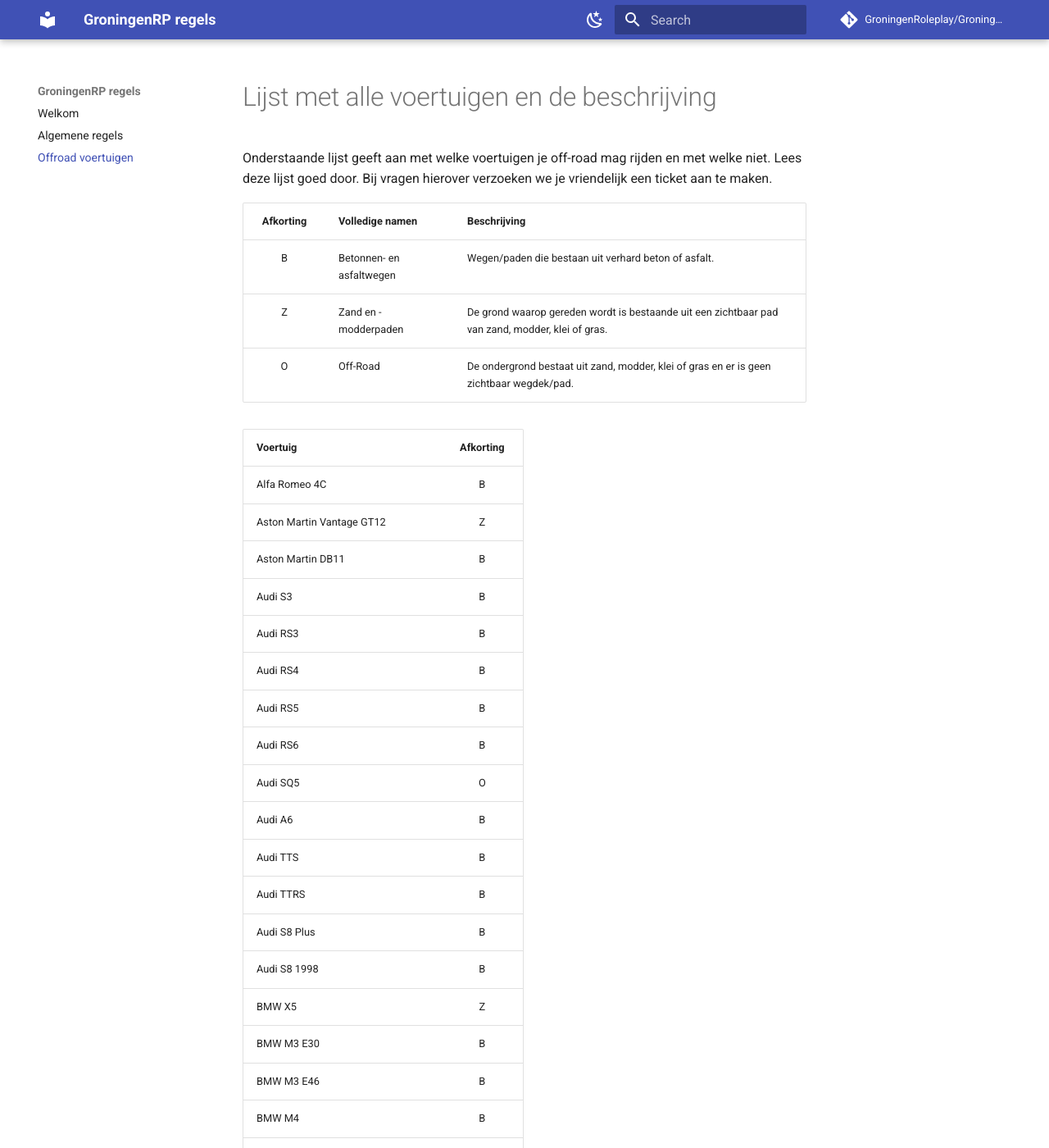
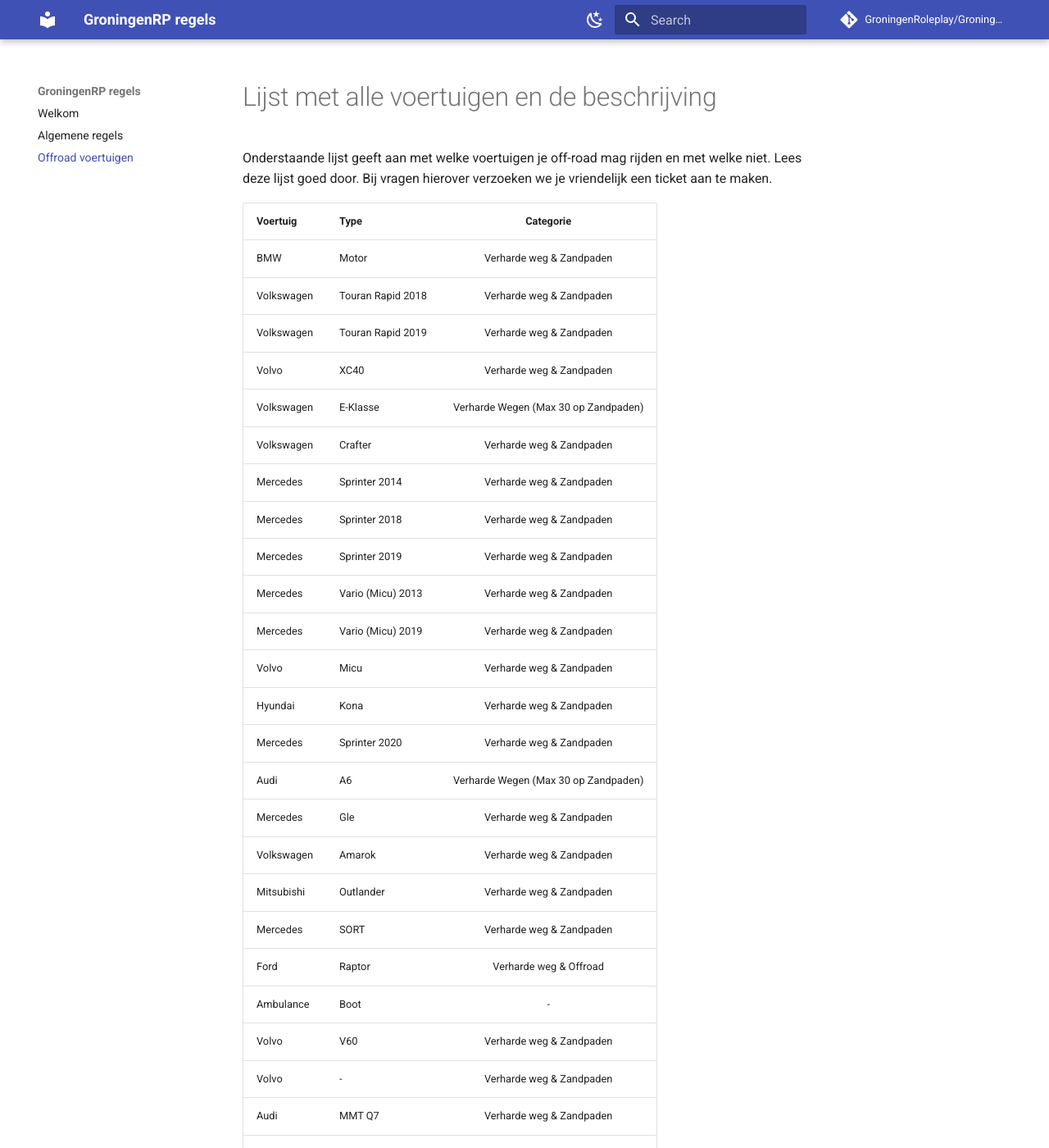
Before and after one commit to MeetixRP/Meetix-Informatie, an MkDocs documentation site: the page built from docs/offroad.md, in a window 1280 px wide and 1400 px high. Shown: the whole window at 82% size. Built offline with MkDocs 1.6.1 and Material for MkDocs 9.7.7, drawn with Linux system fonts in a browser that asks for light colours; comment, search, counter and statistics services are not loaded; some of the changed text lies outside the part shown.

Commit message:
Offroad juiste lijst erin

```diff
--- a/docs/offroad.md
+++ b/docs/offroad.md
@@ -2,119 +2,32 @@
 
 Onderstaande lijst geeft aan met welke voertuigen je off-road mag rijden en met welke niet. Lees deze lijst goed door. Bij vragen hierover verzoeken we je vriendelijk een ticket aan te maken.
 
-| Afkorting | Volledige namen | Beschrijving |
-|:---:|---|---|
-|B| Betonnen- en asfaltwegen | Wegen/paden die bestaan uit verhard beton of asfalt. |
-|Z| Zand en -modderpaden | De grond waarop gereden wordt is bestaande uit een zichtbaar pad van zand, modder, klei of gras.
-|O| Off-Road | De ondergrond bestaat uit zand, modder, klei of gras en er is geen zichtbaar wegdek/pad. |
-
-| Voertuig | Afkorting |
-|---|:---:|
-| Alfa Romeo 4C | B
-| Aston Martin Vantage GT12 | Z
-| Aston Martin DB11 | B
-| Audi  S3 | B
-| Audi RS3 | B
-| Audi RS4 | B
-| Audi RS5 | B
-| Audi RS6 | B
-| Audi SQ5 | O
-| Audi A6 | B
-| Audi TTS | B
-| Audi TTRS | B
-| Audi S8 Plus | B
-| Audi S8 1998 | B
-| BMW X5 | Z
-| BMW M3 E30 | B
-| BMW M3 E46 | B
-| BMW M4 | B
-| BMW M5 Wagon | B
-| BMW M5 E28 | B
-| BMW  M5 E60 | B
-| BMW M8 | B
-| BMW X7 M50i | O
-| Brabus 800 | Z
-| Brabus B63S | O
-| Buick GNX | B
-| Chevrolet Camaro SS 1969 | B
-| Chevrolet Tahoe | Z
-| Citroen DS3 | B
-| Corvette C6 R1 | B
-| Corvette C8 | B
-| Dodge Charger 2017 | B
-| Dodge Demon | B
-| Dodge Ram | Z
-| Ferrari Roma | B
-| Ferrari 458 Italia | B
-| Ferrari 458 Speciale | B
-| Ferrari 812 Superfast | B
-| Fiat Abarth 595 | B
-| Fiat 124 Spider | B
-| Fiat Punto | B
-| Fiat Multipla | B
-| Ford Focus RS | B
-| Ford Speedo | B
-| GMC Sierra 2021 | O
-| Honda CBR 1000R | Z
-| Honda S2000 AP2 | Z
-| Honda Civic Type R | B
-| Hummer H2 | O
-| Infiniti Q60 | B
-| Jeep Grand Cherokee SRT8 | O
-| Jeep Trackhawk | O
-| Jeep Wrangler Rubicon 2012 | O
-| Kawasaki ZX10 | Z
-| Kia Soul 2012 | Z
-| Lamborghini Gallardo LP570 | B
-| Lamborghini Murcielago SV | B
-| Lamborghini Urus | O
-| Landcruiser  LC100 | O
-| Lexus IC 350 | B
-| Lotus Evija |  B
-| Lotus Evora | B
-| Lotus Exige V6 | B
-| Maserati GT | B
-| Mercedes AMG Blackseries GT | B
-| McLaren 600LT | B
-| McLaren 720s | B
-| Mercedes X-Klasse | O
-| Mercedes A45 AMG | B
-| Mercedes CLA 45 AMG | B
-| Mercedes CLS | B
-| Mercedes C63w205 | B
-| Mercedes G63 2022 | O
-| Mercedes G65 AMG | O
-| Mercedes GT63 AMG | B
-| Mercedes S63 AMG Coupé |  B
-| Mini Cooper GP | B
-| Mitsubishi  Lancer Evo VI T.M.E. 1996 | B
-| MV Agusta F4 RR | Z
-| Nissan Fairlady Z (s30) | B
-| Nissan GTR | B
-| Nissan R34 GTR Skyline | B
-| Nissan Skyline 25GT Turbo | B
-| Porsche 911 Carrera S | B
-| Porsche Panamera 2021 | Z
-| Porsche 911 Turbo S | B
-| Porsche 993 GT2 RWB | B
-| Porsche GT2RS | B
-| Porsche GT3RS | B
-| Porsche Macan | Z
-| Porsche Speedster | B
-| Peugeot 308 | B
-| Peugeot Rifter | B
-| Peugeot 206 | B
-| Renault Clio RS | B
-| Renault Clio | B
-| Renault Espace | B
-| Renault Megane | B
-| Subaru WRX STI | B
-| Subaru BRZ | B
-| Subaru Impreza WRX STI | B
-| Toyota Supra A90 Pandem | B
-| Volkswagen Amarok | O
-| Volkswagen Golf GTI MK1 | B
-| Volkswagen Golf MK7 | B
-| Volkswagen Golf MK6 | B
-| Volvo S60 Polestar | B
-| Volvo XC90 | Z
+| Voertuig | Type | Categorie |
+|---|---|:---:|
+|	BMW |	Motor |	Verharde weg & Zandpaden
+|	Volkswagen |	Touran Rapid 2018 |	Verharde weg & Zandpaden
+|	Volkswagen |	Touran Rapid 2019 |	Verharde weg & Zandpaden
+|	Volvo |	XC40 |	Verharde weg & Zandpaden
+|	Volkswagen |	E-Klasse |	Verharde Wegen (Max 30 op Zandpaden)
+|	Volkswagen |	Crafter |	Verharde weg & Zandpaden
+|	Mercedes |	Sprinter 2014 |	Verharde weg & Zandpaden
+|	Mercedes |	Sprinter 2018 |	Verharde weg & Zandpaden
+|	Mercedes |	Sprinter 2019 |	Verharde weg & Zandpaden
+|	Mercedes |	Vario (Micu) 2013 |	Verharde weg & Zandpaden
+|	Mercedes |	Vario (Micu) 2019 |	Verharde weg & Zandpaden
+|	Volvo |	Micu |	Verharde weg & Zandpaden
+|	Hyundai |	Kona |	Verharde weg & Zandpaden
+|	Mercedes |	Sprinter 2020 |	Verharde weg & Zandpaden
+|	Audi |	A6 |	Verharde Wegen (Max 30 op Zandpaden)
+|	Mercedes |	Gle |	Verharde weg & Zandpaden
+|	Volkswagen |	Amarok |	Verharde weg & Zandpaden
+|	Mitsubishi |	Outlander |	Verharde weg & Zandpaden
+|	Mercedes |	SORT |	Verharde weg & Zandpaden
+|	Ford |	Raptor |	Verharde weg & Offroad
+|	Ambulance |	Boot |	-
+|	Volvo |	V60 |	Verharde weg & Zandpaden
+|	Volvo |	- |	Verharde weg & Zandpaden
+|	Audi |	MMT Q7 |	Verharde weg & Zandpaden
+|	Ambulance |	Trauma helikopter |	-
+|	Volkswagen |	MMT toureg |	Verharde weg & Offroad
+|	Volvo |	XC90 |	Verharde weg & Zandpaden
```
